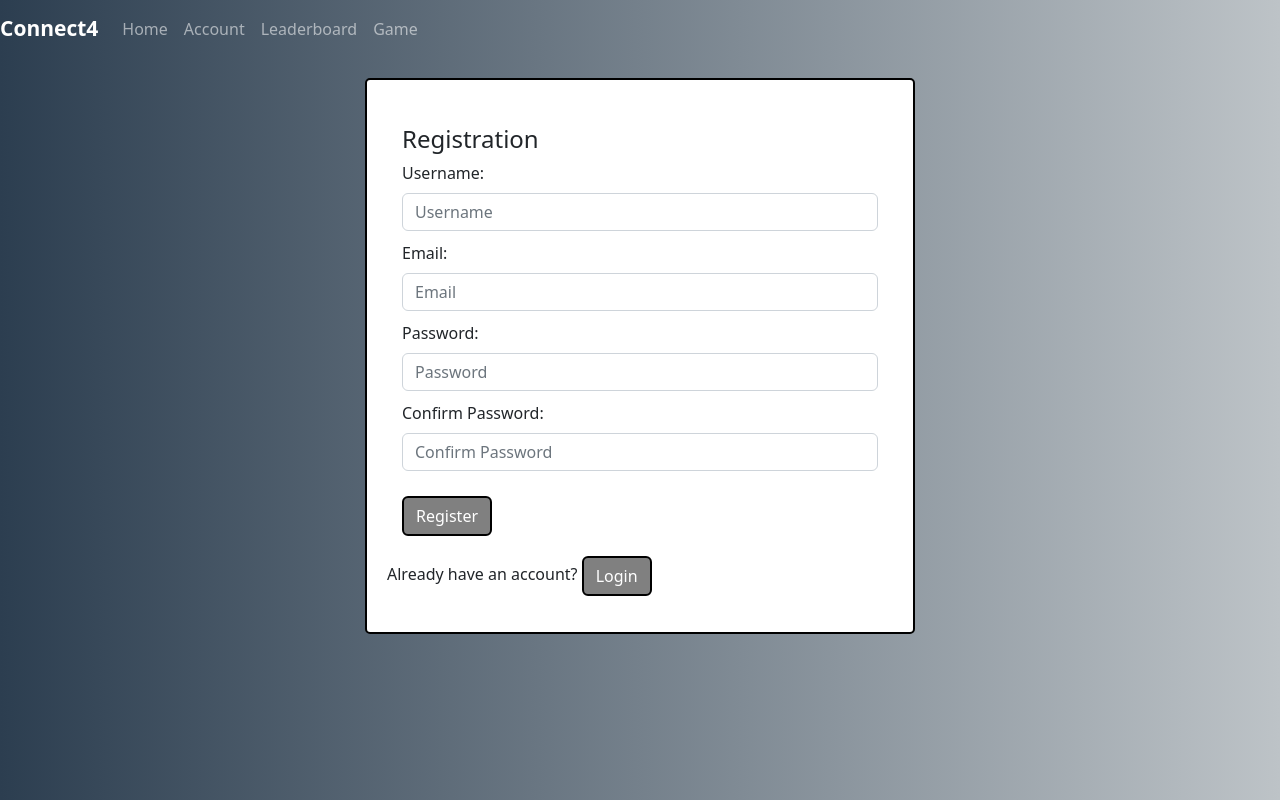
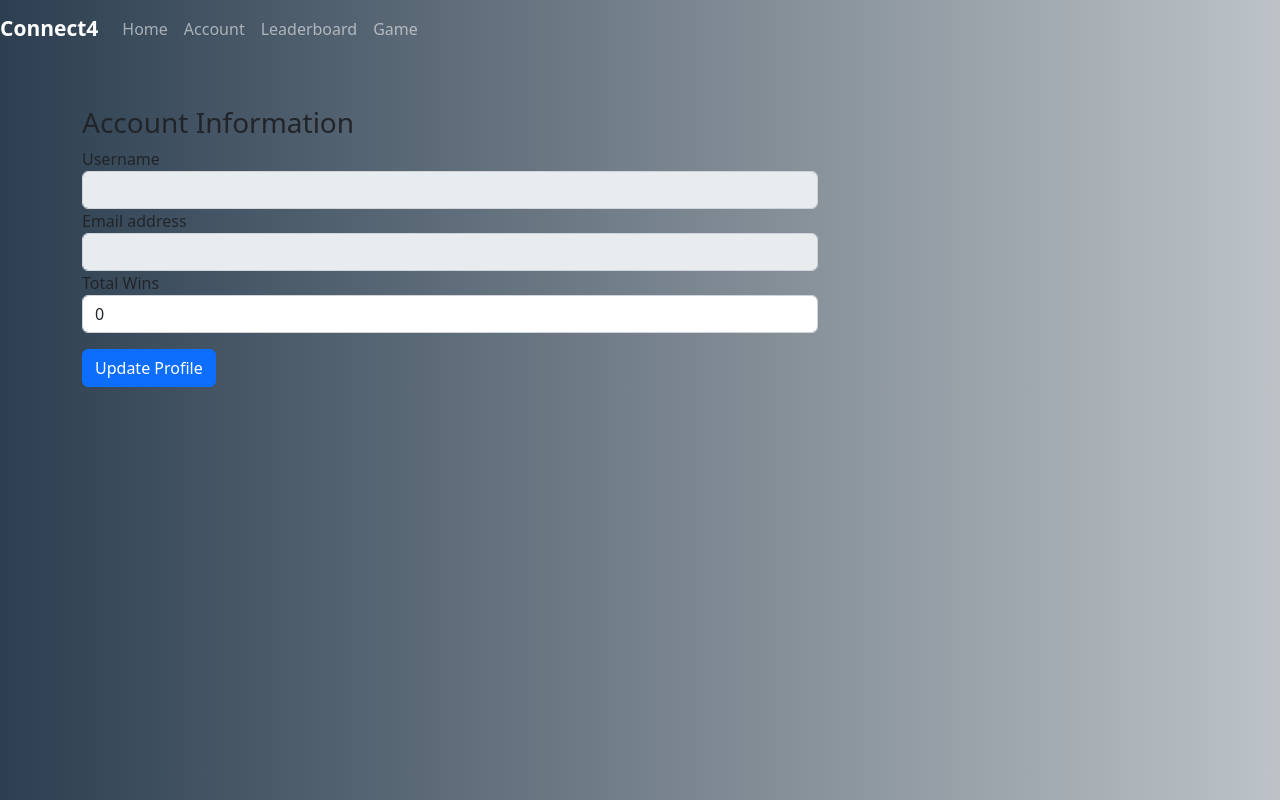
Before and after one commit to DiegoVG08/COMP589-CONNECT4, a React (Create React App) app: page /Account in a window 1280 px wide. Built offline with nearby package versions, Linux system fonts and the light colour scheme.

Commit message:
close enough
...

```diff
--- a/src/App.js
+++ b/src/App.js
@@ -3,13 +3,15 @@ import Navbar from './component/NavBar';
 import Login from './pages/login';
 import Home from './pages/userlogin';
 import Leaderboard from "./pages/leaderboard";
+import AccountPage from "./pages/Account";
 import GameBoard from 'src/component/GameBoard';
 import { BrowserRouter as Router, Routes, Route, Navigate } from 'react-router-dom';
 import './App.css';
 
 function App() {
   const [isLoggedIn, setIsLoggedIn] = useState(false);
-
+  const [user, setUser] = useState({}); // Define user state variable
+  const updateUser = (newUser) => setUser(newUser);
   const handleLogin = () => {
     setIsLoggedIn(true);
   };
@@ -23,9 +25,10 @@ function App() {
       <Navbar isLoggedIn={isLoggedIn} handleLogout={handleLogout} />
       <Routes>
         <Route path='/Home' element={<Home />} />
-        <Route path='/Account' element={<Login handleLogin={handleLogin} />} />
+        <Route path='/Register' element={<Login handleLogin={handleLogin} />} />
         <Route path='/leaderboard' element={<Leaderboard />} />
         <Route path='/Game' element={ <GameBoard />} />
+        <Route path='/Account' element={<AccountPage user={user} updateUser={updateUser} />} />
       </Routes>
     </Router>
   );
--- a/src/Bot/Bot.tsx
+++ b/src/Bot/Bot.tsx
@@ -6,7 +6,6 @@ interface BotProps {
   onColumnSelect: (columnIndex: number) => void;
   difficulty: "easy" | "hard";
 }
-
 
 export const Bot: React.FC<BotProps> = ({
   board,
@@ -61,9 +60,12 @@ export const Bot: React.FC<BotProps> = ({
       return -1;
     }
 
-
     let totalScore = 0;
     const emptyColumns = nextBoard.getEmptyColumns();
+
+    if (emptyColumns.length === 0) {
+      return 0;
+    }
 
     emptyColumns.forEach((column) => {
       const score = getScoreForColumn(nextBoard, column);
--- /dev/null
+++ b/src/pages/Account.js
@@ -0,0 +1,147 @@
+import React, { useState, useEffect } from 'react';
+import { getAuth, updateProfile } from 'firebase/auth';
+import { getFirestore, doc, updateDoc, getDoc } from 'firebase/firestore';
+import './style.css';
+
+function AccountPage() {
+  const [user, setUser] = useState(null);
+  const [displayUser, setDisplayUser] = useState('');
+  const [email, setEmail] = useState('');
+  const [totalWins, setTotalWins] = useState(0);
+  const [isUpdating, setIsUpdating] = useState(false);
+
+  useEffect(() => {
+    const auth = getAuth();
+    const currentUser = auth.currentUser;
+    if (currentUser) {
+        console.log(currentUser);
+      setUser(currentUser);
+      setDisplayUser(currentUser.displayName);
+      setEmail(currentUser.email);
+      console.log(currentUser.email)
+      const db = getFirestore();
+      const userDoc = doc(db, 'users', currentUser.uid);
+      getDoc(userDoc).then(doc => {
+        if (doc.exists()) {
+          setTotalWins(doc.data().totalWins);
+          setDisplayUser(doc.data().username);
+          console.log(doc.data().username);
+        } else {
+          console.log('No such document!');
+        }
+      }).catch(error => {
+        console.log('Error getting document:', error);
+      });
+    }
+  }, []);
+
+  const handleDisplayNameChange = (e) => {
+    setDisplayUser(e.target.value);
+  };
+
+  const handleEmailChange = (e) => {
+    setEmail(e.target.value);
+  };
+
+  const handleUpdateProfile = async () => {
+    setIsUpdating(true);
+    const auth = getAuth();
+    try {
+      await updateProfile(auth.currentUser, {
+        displayName: displayUser,
+          });
+      const db = getFirestore();
+      const userDoc = doc(db, 'users', auth.currentUser.uid);
+      await updateDoc(userDoc, { username : displayUser});
+      alert('Profile updated successfully!');
+    } catch (error) {
+      console.error(error);
+      alert('Failed to update profile.');
+    } finally {
+      setIsUpdating(false);
+    }
+  };
+
+  return (
+    <div className="container mt-5">
+      <div className="row">
+        <div className="col-md-8">
+          <h3>Account Information</h3>
+          <form>
+          <div className="form-group">
+  <label htmlFor="username">Username</label>
+  <input
+  type="text"
+  className="form-control"
+  id="username"
+  value={displayUser}
+  onChange={handleDisplayNameChange}
+  disabled={!isUpdating}
+/>
+</div>
+            <div className="form-group">
+              <label htmlFor="email">Email address</label>
+              <input
+                type="email"
+                className="form-control"
+                id="email"
+                value={email}
+                onChange={handleEmailChange}
+                disabled={!isUpdating}
+              />
+            </div>
+          </form>
+          <div className="form-group">
+            <label htmlFor="totalWins">Total Wins</label>
+            <input
+              type="number"
+              className="form-control"
+              id="totalWins"
+              value={totalWins}
+              readOnly
+            />
+          </div>
+        </div>
+      </div>
+      <div className="row mt-3">
+        <div className="col-md-8">
+          {!isUpdating && (
+            <button
+              type="button"
+              className="btn btn-primary"
+              onClick={() => setIsUpdating(true)}
+            >
+              Update Profile
+            </button>
+          )}
+          {isUpdating && (
+            <button
+              type="button"
+              className="btn btn-success"
+              onClick={handleUpdateProfile}
+            >
+              Save Changes
+            </button>
+
+          )}
+          {isUpdating && (
+  <button
+    type="button"
+    className="btn btn-danger ml-2"
+    onClick={() => {
+      setIsUpdating(false);
+      setDisplayUser(user.displayName);
+      setEmail(user.email);
+    }}
+  >
+    Cancel
+  </button>
+)}
+
+        </div>
+        </div>
+        </div>
+    );
+}
+
+export default AccountPage;
--- a/src/pages/login.js
+++ b/src/pages/login.js
@@ -104,7 +104,7 @@ const Registration = () => {
     <button type="submit" className="btn btn-primary" onClick={handleRegistration} style={{ backgroundColor: "gray", border: "2px solid black", marginLeft: '15px' }}>Register</button>
   </div>
   <div style={{ marginTop: "20px" }}>
-          <p>Already have an account? <Link to="/Home" class="btn btn-primary" style={{ backgroundColor: "gray", border: "2px solid black" }}>Login</Link> </p>
+          <p>Already have an account? <Link to="/" class="btn btn-primary" style={{ backgroundColor: "gray", border: "2px solid black" }}>Login</Link> </p>
         </div>
 </div>
 
--- a/src/pages/userlogin.js
+++ b/src/pages/userlogin.js
@@ -70,7 +70,7 @@ const Login = () => {
     </button>
   </div>
   <div style={{ marginTop: "20px" }}>
-          <p>Don't have an account? <Link to="/Account" class="btn btn-primary" style={{ backgroundColor: "gray", border: "2px solid black" }}>Register</Link> </p>
+          <p>Don't have an account? <Link to="/Register" class="btn btn-primary" style={{ backgroundColor: "gray", border: "2px solid black" }}>Register</Link> </p>
         </div>
 </div>
   );
```
